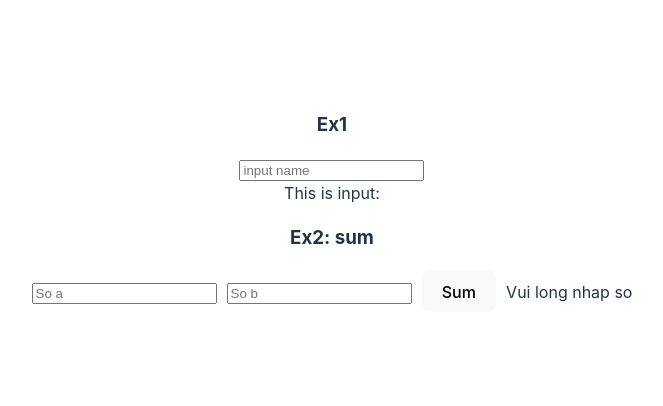
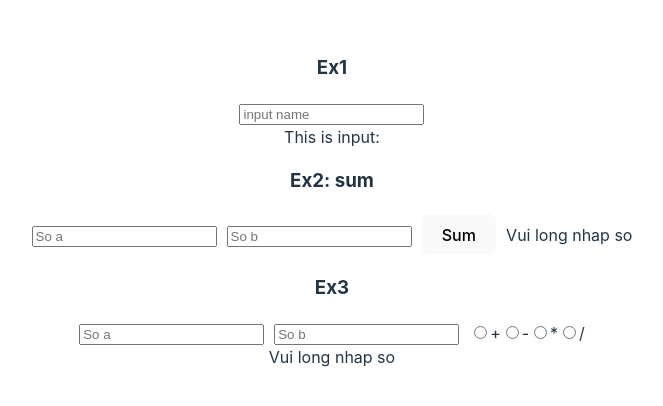
Before and after one commit to phuong261104/Tuan2_HuynhThanhPhuong_22671361, a React (Vite) app in the folder lab_tuan2/: page / in a window 1280 px wide. Shown: the part 198-604 px from the top of the page, without its empty margins (308-971 px from the left). Built offline with nearby package versions, Linux system fonts and the light colour scheme.

Commit message:
Finish ex3

```diff
--- a/lab_tuan2/src/App.jsx
+++ b/lab_tuan2/src/App.jsx
@@ -4,6 +4,7 @@ import viteLogo from '/vite.svg'
 import './App.css'
 import Ex1 from './component/ex1'
 import Ex2 from './component/ex2'
+import Ex3 from './component/ex3'
 
 function App() {
   const [count, setCount] = useState(0)
@@ -13,6 +14,8 @@ function App() {
       <Ex1/>
       <br />
       <Ex2/>
+      <br />
+      <Ex3/>
     </>
   )
 }
--- a/lab_tuan2/src/component/ex2.jsx
+++ b/lab_tuan2/src/component/ex2.jsx
@@ -6,7 +6,7 @@ const Ex2 = () => {
     const [rs, setRs] = useState()
 
     const handleOnClick = () => {
-        if(!isNaN(a) && !isNaN(b)){
+        if(a !== null && b !== null){
             console.log(a,b)
             setRs(Number(a)+Number(b))
         }
--- /dev/null
+++ b/lab_tuan2/src/component/ex3.jsx
@@ -0,0 +1,28 @@
+import { useState } from "react"
+
+const Ex3 = () => {
+    const [a, setA] = useState()
+    const [b, setB] = useState()
+    const [rs, setRs] = useState()
+
+
+    return (
+
+        <>
+        <h3>Ex3</h3>
+        <div>
+        <input type="number" onChange={(e)=>{setA(e.target.value)}} placeholder="So a" style={{marginRight: "10px"}}/>
+        <input type="number" onChange={(e)=>{setB(e.target.value)}}placeholder="So b" style={{marginRight: "10px"}}/>
+        <input type="radio" onClick={()=> {setRs(Number(a)+Number(b))}} name="gr" id="" value={"+"} />+
+        <input type="radio" onClick={()=> {setRs(Number(a)-Number(b))}} name="gr" id="" value={"-"} />-
+        <input type="radio" onClick={()=> {setRs(Number(a)*Number(b))}} name="gr" id="" value={"*"} />*
+        <input type="radio" onClick={()=> {setRs(Number(a)/Number(b))}} name="gr" id="" value={"/"} />/
+        </div>
+        {
+            rs?<span>{rs}</span>: <span>Vui long nhap so</span>
+        }
+        </>
+    )
+}
+
+export default Ex3
```
